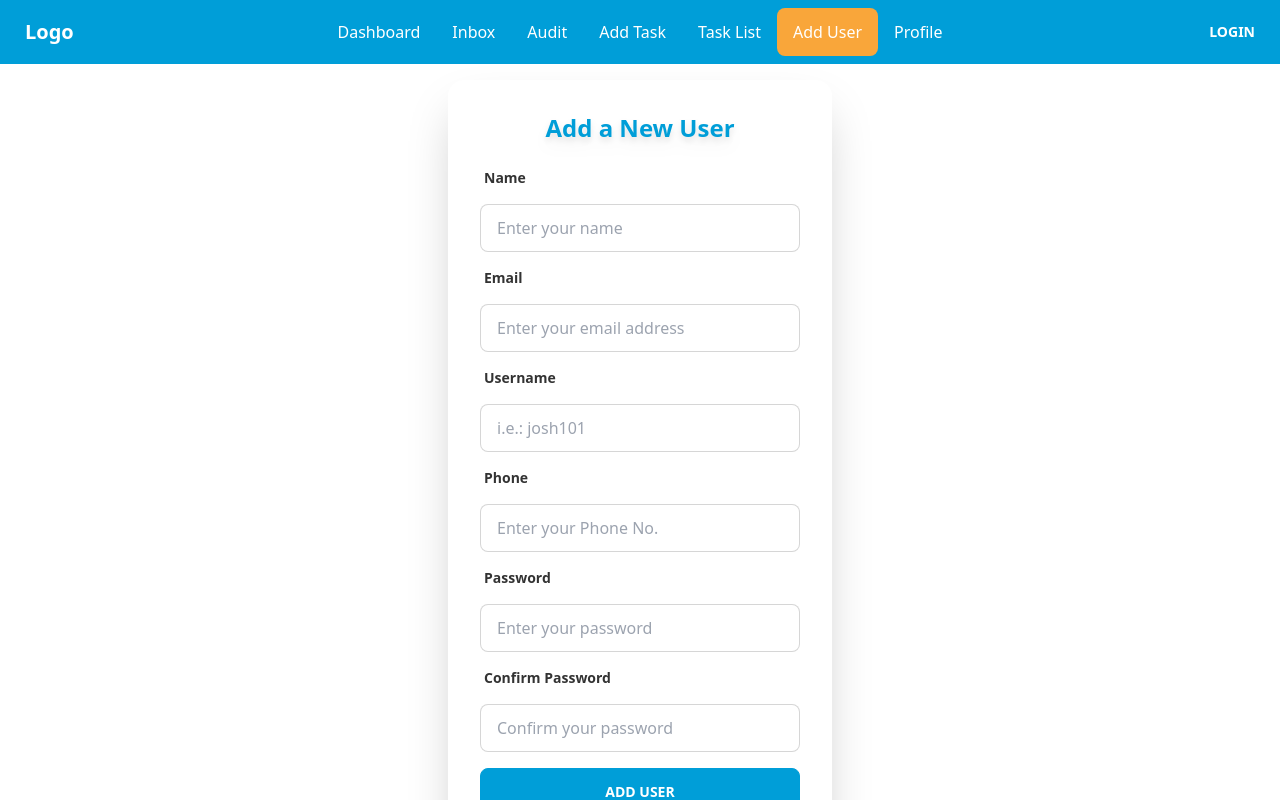
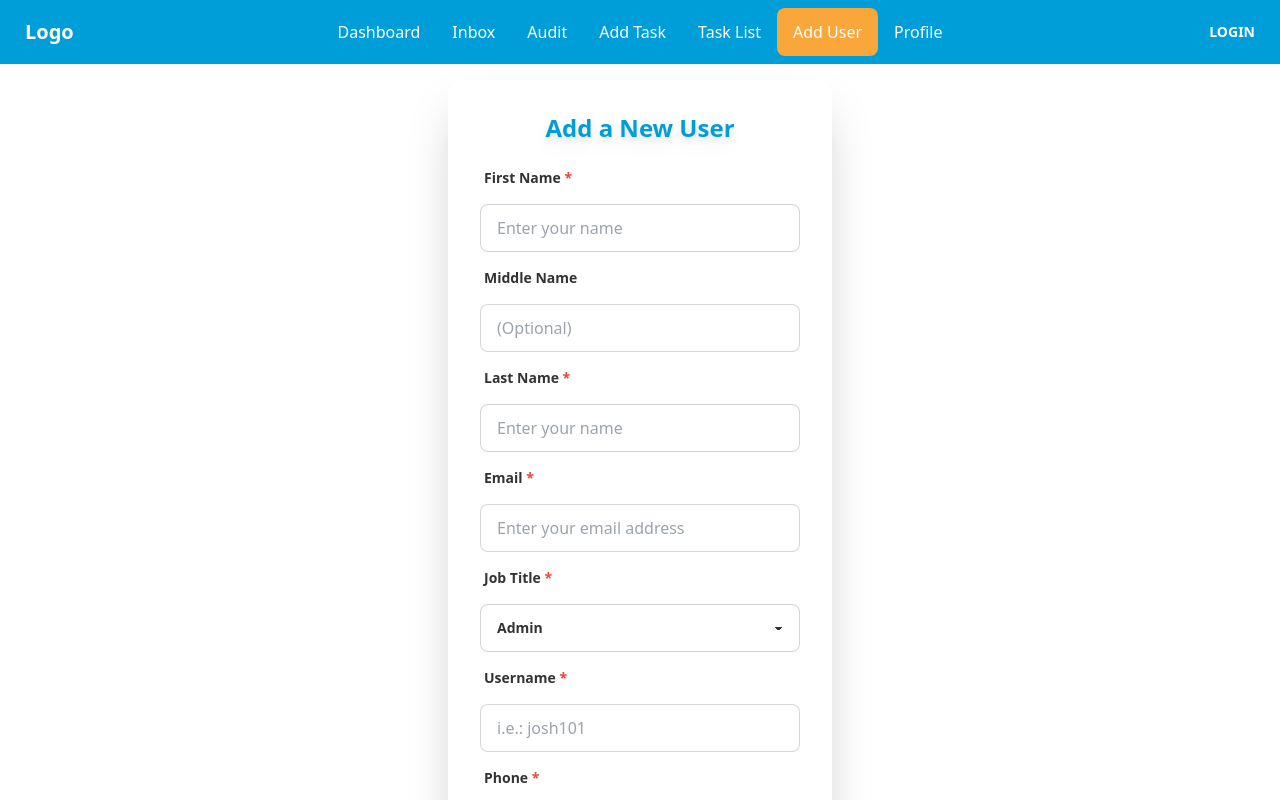
Before and after one commit to n00bNn00b/ARC-ng, a React (Create React App) app in the folder client/: page /adduser in a window 1280 px wide. Shown: the top 800 px of the page. Built offline with nearby package versions, Linux system fonts and the light colour scheme.

Commit message:
jobtitle added in frontend and backend

```diff
--- a/client/src/components/Signup/Signup.jsx
+++ b/client/src/components/Signup/Signup.jsx
@@ -3,20 +3,42 @@ import axios from "axios";
 import { toast } from "react-toastify";
 
 const Signup = () => {
-  const img = "https://cdn-icons-png.flaticon.com/512/5582/5582931.png";
+  // const img = "https://cdn-icons-png.flaticon.com/512/5582/5582931.png";
+
+  const jobtitles = [
+    {
+      id: 1,
+      name: "Admin",
+    },
+    {
+      id: 2,
+      name: "Manager",
+    },
+    {
+      id: 3,
+      name: "Staff",
+    },
+  ];
   const userRegistrationHandler = async (e) => {
     e.preventDefault();
-    const name = e.target.name.value;
+    const firstName = e.target.firstName.value;
+    const middleName = e.target.middleName.value || " ";
+    const lastName = e.target.lastName.value;
     const email = e.target.email.value;
+    const jobtitle = e.target.jobtitle.value;
     const username = e.target.username.value;
     const phone = e.target.phone.value;
     const password = e.target.password.value;
     const confirmPassword = e.target.confirmPassword.value;
+    console.log(jobtitle);
     if (password === confirmPassword) {
       await axios
         .post("http://localhost:5000/addUser", {
-          name,
+          firstName,
+          middleName,
+          lastName,
           email,
+          jobtitle,
           username,
           phone,
           password,
@@ -44,9 +66,10 @@ const Signup = () => {
       toast.error("Password did not match!");
     }
   };
+
   return (
     <>
-      <div className="mt-20 flex mx-auto w-full">
+      <div className="my-20 flex mx-auto w-full">
         {/* <LogoFull /> */}
 
         {/* form card */}
@@ -57,18 +80,43 @@ const Signup = () => {
               Add a New User
             </h2>
             <label className="label">
-              <span className="label-text font-bold">Name </span>
+              <span className="label-text font-bold">
+                First Name <span className="text-error">*</span>
+              </span>
             </label>
             <input
               type="text"
               placeholder="Enter your name"
-              name="name"
+              name="firstName"
+              className="input input-bordered w-full max-w-xs"
+              required
+            />
+            <label className="label">
+              <span className="label-text font-bold">Middle Name </span>
+            </label>
+            <input
+              type="text"
+              placeholder="(Optional)"
+              name="middleName"
+              className="input input-bordered w-full max-w-xs"
+            />
+            <label className="label">
+              <span className="label-text font-bold">
+                Last Name <span className="text-error">*</span>{" "}
+              </span>
+            </label>
+            <input
+              type="text"
+              placeholder="Enter your name"
+              name="lastName"
               className="input input-bordered w-full max-w-xs"
               required
             />
 
             <label className="label">
-              <span className="label-text font-bold">Email</span>
+              <span className="label-text font-bold">
+                Email <span className="text-error">*</span>
+              </span>
             </label>
             <input
               type="email"
@@ -78,7 +126,37 @@ const Signup = () => {
               required
             />
             <label className="label">
-              <span className="label-text font-bold">Username</span>
+              <span className="label-text font-bold">
+                Job Title <span className="text-error">*</span>
+              </span>
+            </label>
+            {/* <input
+              type="text"
+              placeholder="Enter your email address"
+              name="jobtitle"
+              className="input input-bordered w-full max-w-xs"
+              required
+            /> */}
+
+            <select
+              defaultValue="default"
+              className="select select-bordered w-full max-w-xs"
+              name="jobtitle"
+            >
+              <option value="Pick Category" disabled defaultValue={0}>
+                Pick Category
+              </option>
+              {jobtitles.map((jobtitle) => (
+                <option key={jobtitle.id} value={jobtitle.name}>
+                  {jobtitle.name}
+                </option>
+              ))}
+            </select>
+
+            <label className="label">
+              <span className="label-text font-bold">
+                Username <span className="text-error">*</span>
+              </span>
             </label>
             <input
               type="text"
@@ -88,7 +166,9 @@ const Signup = () => {
               required
             />
             <label className="label">
-              <span className="label-text font-bold">Phone</span>
+              <span className="label-text font-bold">
+                Phone <span className="text-error">*</span>
+              </span>
             </label>
             <input
               type="phone"
@@ -99,7 +179,9 @@ const Signup = () => {
             />
 
             <label className="label">
-              <span className="label-text font-bold">Password</span>
+              <span className="label-text font-bold">
+                Password <span className="text-error">*</span>
+              </span>
             </label>
             <input
               type="password"
@@ -110,7 +192,9 @@ const Signup = () => {
             />
 
             <label className="label">
-              <span className="label-text font-bold">Confirm Password</span>
+              <span className="label-text font-bold">
+                Confirm Password <span className="text-error">*</span>
+              </span>
             </label>
             <input
               type="password"
--- a/client/src/pages/Tasks/TaskList.jsx
+++ b/client/src/pages/Tasks/TaskList.jsx
@@ -24,7 +24,7 @@ const TaskList = () => {
     });
   };
   return (
-    <div className="mt-20">
+    <div className="my-20">
       <div>
         <Link
           to="/addtask"
@@ -33,8 +33,9 @@ const TaskList = () => {
           Add Task
         </Link>
       </div>
-      <div className="overflow-x-auto mx-2">
-        <table className="table w-full">
+      <div className="card mx-auto mb-20 bg-base-100 shadow-2xl">
+        <div className="overflow-x-auto overflow-y-auto mx-2">
+          <table className="table z-0 w-full">
             {/* head */}
             <thead>
               <tr>
@@ -55,7 +56,10 @@ const TaskList = () => {
                     <td>{task.taskDescription}</td>
                     <td>{task.taskComment}</td>
                     <td>
-                    <label htmlFor="my-modal" className="btn btn-error btn-sm">
+                      <label
+                        htmlFor="my-modal"
+                        className="btn btn-error btn-sm"
+                      >
                         Delete
                       </label>
                       <DeleteModal
@@ -71,6 +75,7 @@ const TaskList = () => {
           </table>
         </div>
       </div>
+    </div>
   );
 };
 
```
Also changed, not shown: 2 other files (tests, documents, lock files or other folders). Lines whose indentation alone changed are shown as unchanged.
